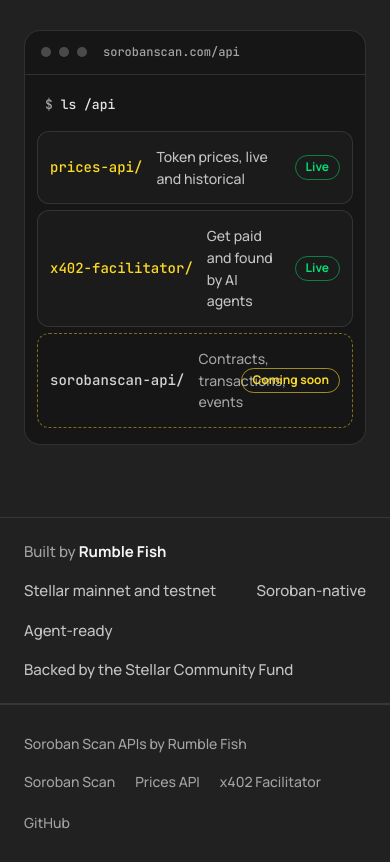
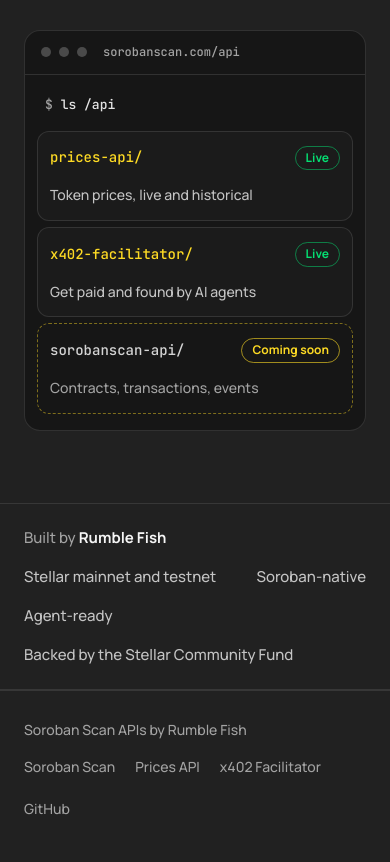
Before and after one commit to rumblefishdev/sorobanscan-api-portal, a React (Vite) app: page / in a window 390 px wide. Shown: the part 780-1642 px from the top of the page. Built offline with nearby package versions, Linux system fonts and the light colour scheme.

Commit message:
fix: wrap the API directory rows on phones

```diff
--- a/src/styles.css
+++ b/src/styles.css
@@ -47,12 +47,6 @@
   --radius-card: 16px;
   --radius-panel: 24px;
   --radius-pill: 9999px;
-}
-@media (max-width: 720px) {
-  :root {
-    --h1-size: 40px;
-    --h2-size: 32px;
-  }
 }
 
 body {
@@ -374,3 +368,23 @@ code {
 .site-footer a:hover {
   color: var(--accent);
 }
+
+/* The one breakpoint, as the design's. It is last so that it overrides the rules above. */
+@media (max-width: 720px) {
+  :root {
+    --h1-size: 40px;
+    --h2-size: 32px;
+  }
+  /* On a phone a directory row has no room for its path, description and status side by side:
+     the path and the status share the first line and the description goes under them. */
+  .directory a {
+    flex-wrap: wrap;
+  }
+  .directory-about {
+    order: 1;
+    flex-basis: 100%;
+  }
+  .directory .pill {
+    margin-left: auto;
+  }
+}
```
